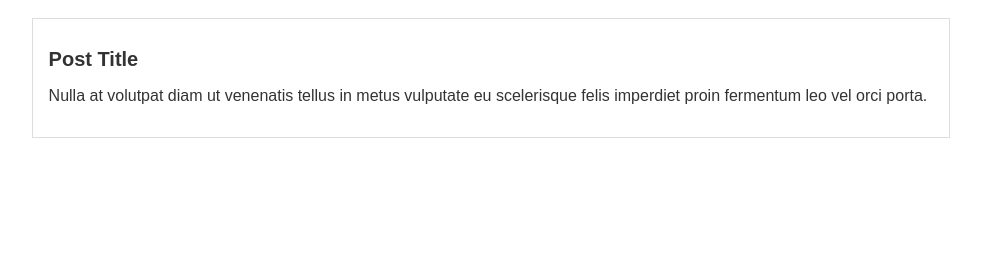
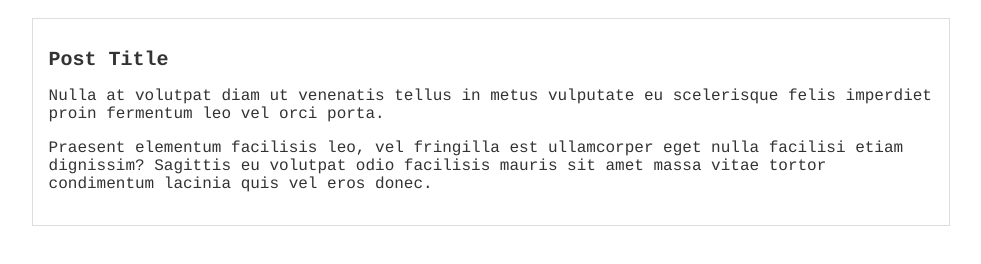
Before and after one commit to EdiPalom/hyperblog, a plain HTML site: page index.html in a window 1280 px wide. Shown: the whole page, without its empty margins (149-1130 px from the left). Drawn offline with Linux system fonts and the light colour scheme.

Commit message:
Added additional content to blog and changed ttf

```diff
--- a/css/main.css
+++ b/css/main.css
@@ -2,7 +2,7 @@
 body{
     color:#333;
     text-align: left;
-    font-family: "Arial";
+    font-family: "Courier";
     padding-top:10px;
 }
 
--- a/index.html
+++ b/index.html
@@ -12,6 +12,7 @@
       <div id="post">
             <h1>Post Title</h1>
 	        <p>Nulla at volutpat diam ut venenatis tellus in metus vulputate eu scelerisque felis imperdiet proin fermentum leo vel orci porta.</p>
+            <p>Praesent elementum facilisis leo, vel fringilla est ullamcorper eget nulla facilisi etiam dignissim? Sagittis eu volutpat odio facilisis mauris sit amet massa vitae tortor condimentum lacinia quis vel eros donec.</p>
       </div>
     </div>
   </body>
```
